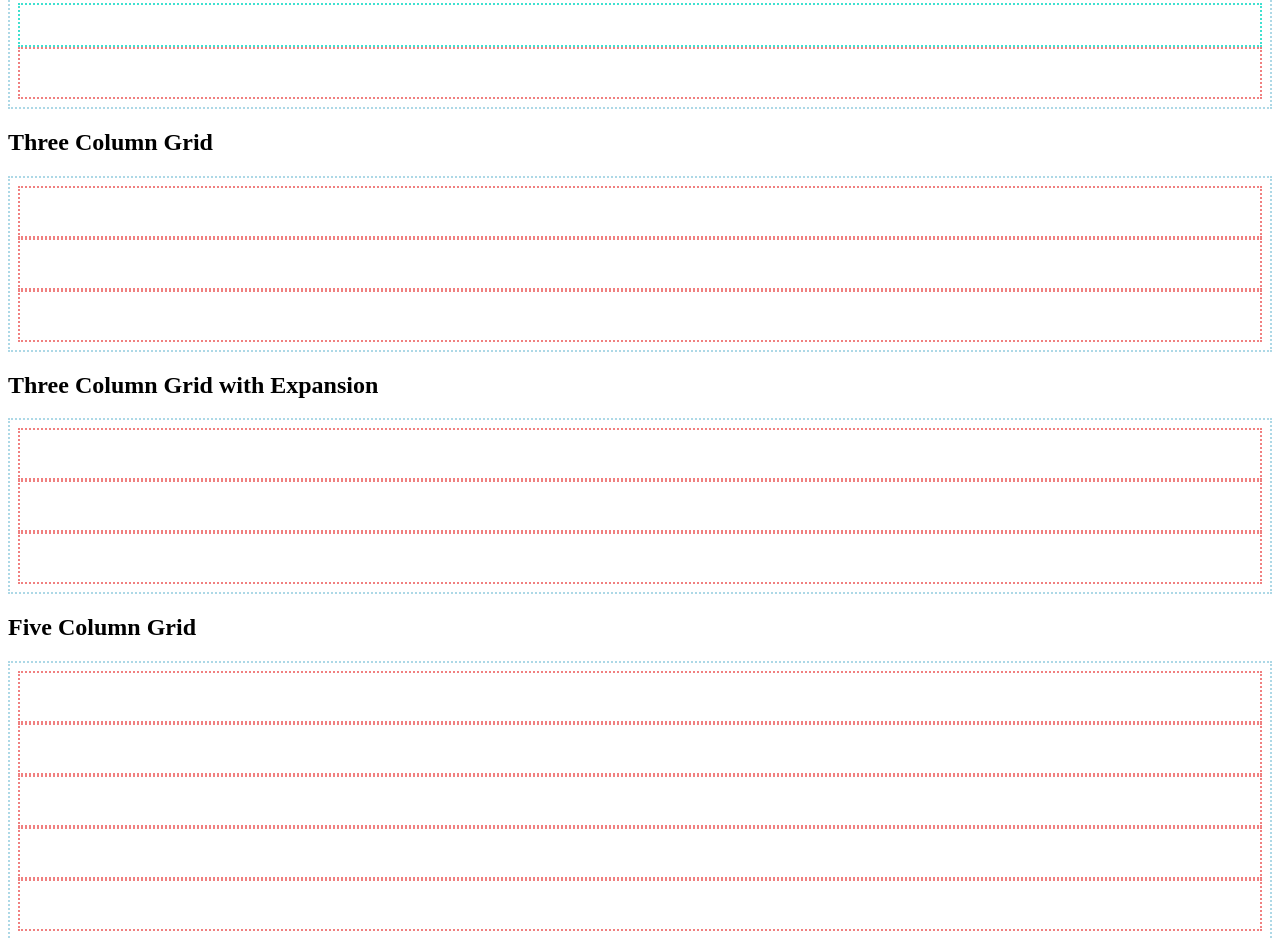
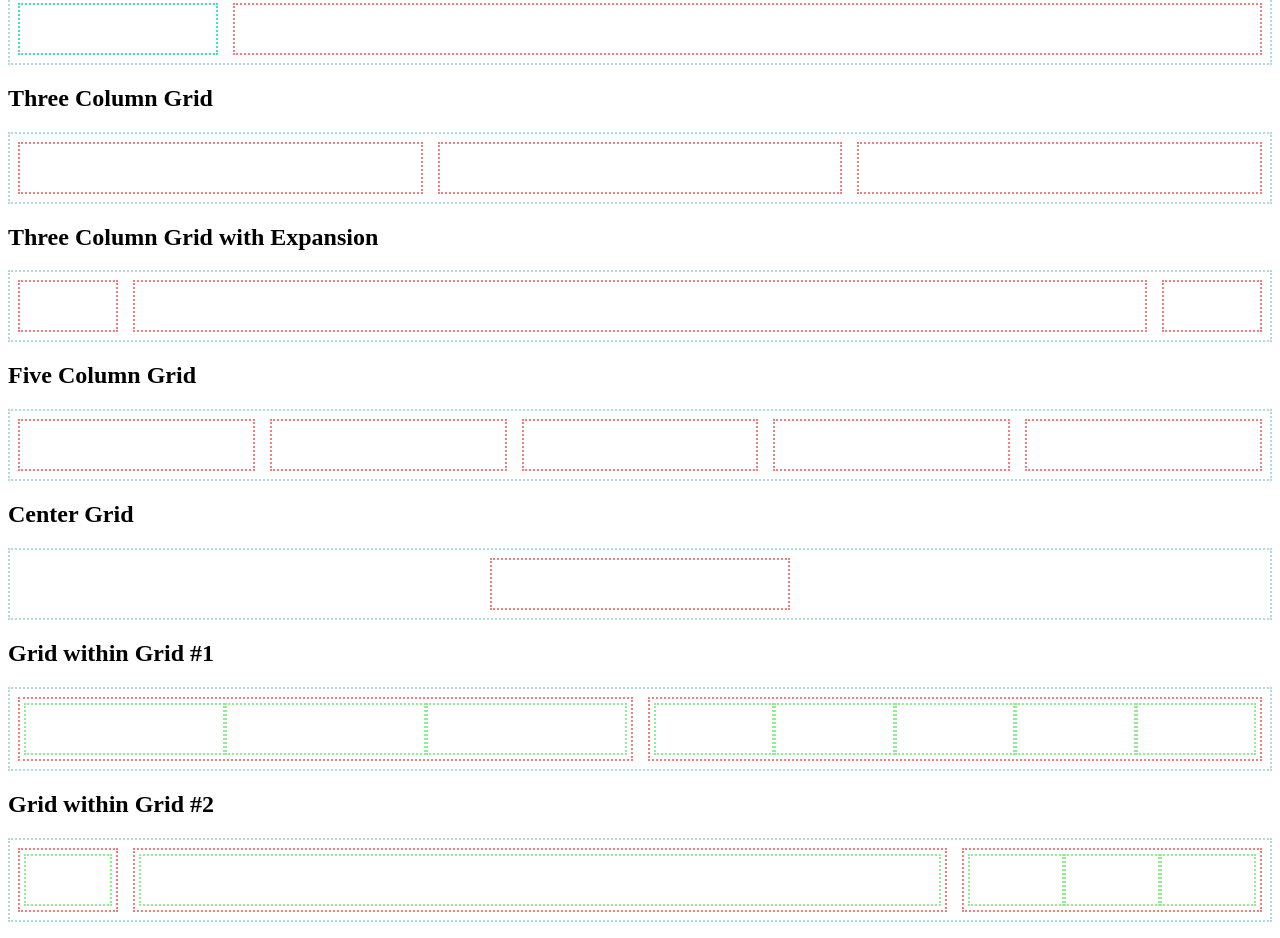
Before and after one commit to zainabch123/html-grid-components, a plain HTML site: page src/index.html in a window 1280 px wide. Shown: the part 74-1012 px from the top of the page. Drawn offline with Linux system fonts and the light colour scheme.

Commit message:
Completed core.

```diff
--- a/src/styles.css
+++ b/src/styles.css
@@ -39,18 +39,84 @@
     https://developer.mozilla.org/en-US/docs/Learn/CSS/Building_blocks/Selectors
 */
 
-.two-column-grid__expand-two {}
+.two-column-grid__expand-two {
+  display: grid;
+  grid-template-columns: 200px 1fr;
+  grid-template-rows: 1fr;
+  gap: 15px;
+}
+.two-column-grid__expand-two .logo {
+  grid-column: 1 / span 1;
+  grid-row: 1 / span 1;
+}
+.two-column-grid__expand-two .box {
+  grid-column: 2 / span 1;
+  grid-row: 1 / span 1;
+}
 
-.three-column-grid {}
+.three-column-grid {
+  display: grid;
+  grid-template-columns: repeat(3, 1fr);
+  grid-template-rows: 1fr;
+  gap: 15px;
+}
 
-.three-column-grid__expand-two {}
+.three-column-grid__expand-two {
+  display: grid;
+  grid-template-columns: 100px 1fr 100px;
+  grid-template-rows: 1fr;
+  gap: 15px;
+}
 
-.five-column-grid {}
+.five-column-grid {
+  display: grid;
+  grid-template-columns: repeat(5, 1fr);
+  grid-template-rows: 1fr;
+  gap: 15px;
+}
 
-.center-grid {}
+.center-grid {
+  display: grid;
+  grid-template-columns: 300px;
+  grid-template-rows: 1fr;
+  justify-content: center;
+}
 
-.grid-in-grid-1 {}
+.grid-in-grid-1 {
+  display: grid;
+  grid-template-columns: 1fr 1fr;
+  grid-template-rows: 1fr;
+  gap: 15px;
+}
 
-.grid-in-grid-2 {}
+.grid-in-grid-1 .box {
+  display: grid;
+  grid-auto-flow: column;
+  grid-template-rows: 1fr;
+}
 
-.grid-madness {}
+.grid-in-grid-2 {
+  display: grid;
+  grid-template-columns: 100px 1fr 300px;
+  grid-template-rows: 1fr;
+  gap: 15px;
+}
+
+.grid-in-grid-2 .box {
+  display: grid;
+  grid-auto-flow: column;
+  grid-template-rows: 1fr;
+}
+
+.grid-madness {
+  display: grid;
+  grid-template-columns: 1fr 3fr 1fr;
+  grid-template-rows: 1fr 3fr 1fr;
+  gap: 15px;
+}
+
+.grid-madness .box {
+  display: grid;
+  grid-auto-rows: max-content;
+  grid-auto-columns: min-content;
+}
```
